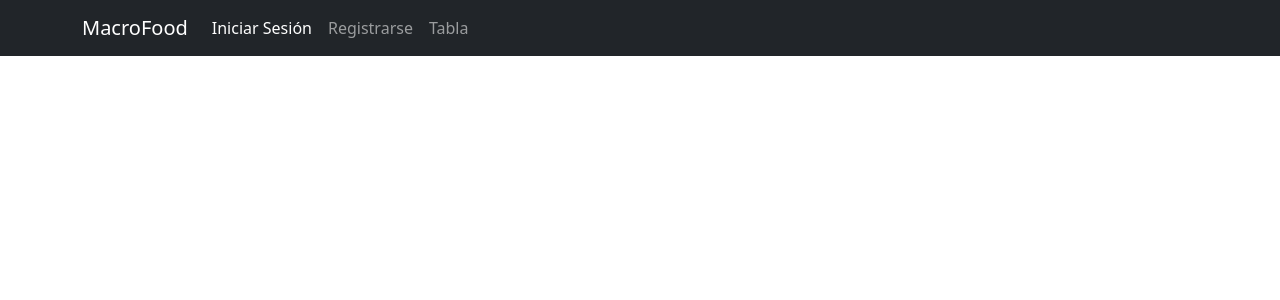
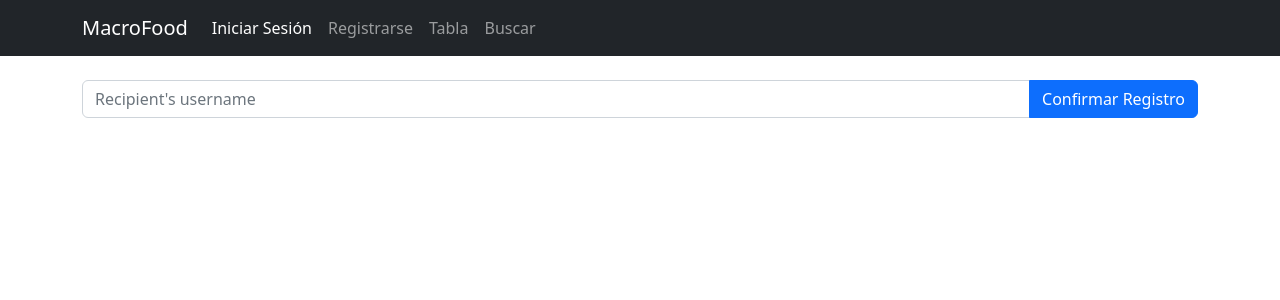
Before and after one commit to andres456s/Macrosoft, a React (Create React App) app in the folder frontend/: page /formulario in a window 1280 px wide. Shown: the top 300 px of the page. Built offline with nearby package versions, Linux system fonts and the light colour scheme; the HTML template or start-up script is replaced by a standard one.

Commit message:
buscador

```diff
--- a/frontend/src/App.js
+++ b/frontend/src/App.js
@@ -5,6 +5,7 @@ import Registro from './components/Registro';
 import Login from './components/Login'
 import Inicio from './components/Inicio';
 import Tabla from './components/Tabla'
+import Formulario from "./components/formulario";
 
 
 function App() {
@@ -25,6 +26,9 @@ function App() {
               <li className="nav-item">
                 <a className="nav-link" href="Tabla">Tabla</a>
               </li>
+              <li className="nav-item">
+                <a className="nav-link" href="formulario">Buscar</a>
+              </li>
 
             </ul>
           </div>
@@ -38,6 +42,7 @@ function App() {
       <Route path="/Inicio" element={<Inicio/>} exact></Route>
       <Route path="/Registro" element={<Registro/>} exact></Route>
       <Route path="/Login" element={<Login />} exact></Route>
+      <Route path="/formulario" element={<Formulario />} exact></Route>
 
       <Route path="/Tabla" element={<Tabla />} exact></Route>
     </Routes>
--- /dev/null
+++ b/frontend/src/components/formulario.jsx
@@ -0,0 +1,61 @@
+import Button from 'react-bootstrap/Button';
+import Form from 'react-bootstrap/Form';
+import InputGroup from 'react-bootstrap/InputGroup';
+import { useState, useEffect, UseEffect } from 'react';
+import Swal from 'sweetalert2'
+import axios from 'axios'
+import Tarj from './Tarj';
+
+
+function ButtonsExample() {
+
+  const [name,setName]=useState(' ')
+  const [receta, setreceta] = useState([])
+
+  const buscarRecetas = async (e) => {
+    e.preventDefault();
+    axios.defaults.baseURL = 'http://localhost:4000'
+    const id = sessionStorage.getItem('idUsuario')
+    const token = sessionStorage.getItem('token')
+    const respuesta = await axios.get('/receta/buscar/'+name, {
+      headers: { 'autorizacion': token }
+    })
+    console.log('respuesta')
+    setreceta(respuesta.data)
+  }
+  /*const buscarRecetas = async (e) => {
+    e.preventDefault();
+      console.log(name)
+    };*/
+    const datas = receta.map(receta => (
+      <Tarj key={receta._id} {...receta} />
+      ))
+
+
+      return (
+        <div className='container'>
+        <Form onSubmit={buscarRecetas}>
+
+         <InputGroup  >
+        <Form.Control
+          placeholder="Recipient's username" onChange={(e)=>setName(e.target.value)}
+          aria-label="Recipient's username"
+          aria-describedby="basic-addon2"
+          />
+        <Button variant="primary" type="submit">
+        Confirmar Registro
+      </Button>
+
+      </InputGroup>
+          </Form>
+
+          <div >
+          {datas}
+          </div>
+        </div>
+
+  )
+
+}
+
+export default ButtonsExample;
--- a/frontend/src/components/kards.jsx
+++ b/frontend/src/components/kards.jsx
@@ -3,15 +3,17 @@ import React from 'react'//comando rfc estructura de un compnente
 import { useState, useEffect, UseEffect } from 'react';
 import Swal from 'sweetalert2'
 import axios from 'axios'
-
+import Formulario from "./formulario";
 const Kards = () => {
 
   const [receta, setreceta] = useState([])
+  const [recetab, setrecetab] = useState([])
   const [nombre, setnombre] = useState('')
   const [comentario, setcomentario] = useState('')
 
   useEffect(() => {
-    obtenerRecetas()
+   obtenerRecetas()
+  //  buscarRecetas()
 
   }, [])
   const obtenerRecetas = async () => {
@@ -24,18 +26,38 @@ const Kards = () => {
     console.log(respuesta)
     setreceta(respuesta.data)
   }
-  console.log(receta)
+  const buscarRecetas = async () => {
+    axios.defaults.baseURL = 'http://localhost:4000'
+    const id = sessionStorage.getItem('idUsuario')
+    const token = sessionStorage.getItem('token')
+    const respuestab = await axios.get('/receta/buscar/mod', {
+      headers: { 'autorizacion': token }
+    })
+    console.log('respuesta')
+    setrecetab(respuestab.data)
+  }
 
 
+
+  for (receta._id of receta){
+    //console.log(receta.nombre,"  P");
+    if (receta._id['Nombre']!='mod') {
+      console.log(receta._id,'  ')
+    }
+  }
+
   const datas = receta.map(receta => (
+
     /*Nombre:receta.Nombre,
     Comentarios:receta.Comentarios,*/
     <Tarj key={receta._id} {...receta} />
-  ))
+    ))
 
-  /*const products =data.map(product => (
-    <Tarj key={product.id} {...product}/>
-  ));*/
+    /*const products =data.map(product => (
+      <Tarj key={product.id} {...product}/>
+      ));*/
+
+
 
   return (
     <>
@@ -43,6 +65,7 @@ const Kards = () => {
         <div class="row row-cols-1 row-cols-md-3 g-4">
           {datas}
         </div>
+
       </div>
     </>
   );
```
